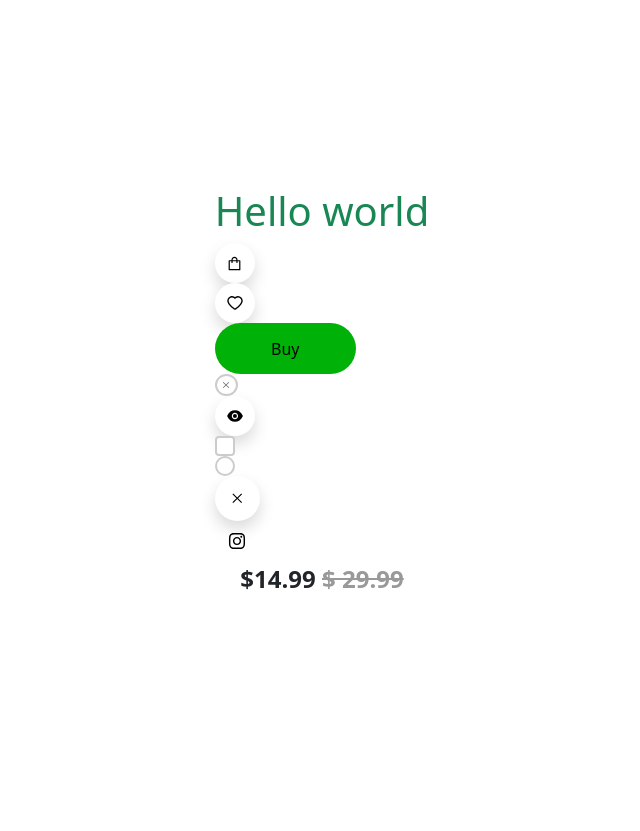
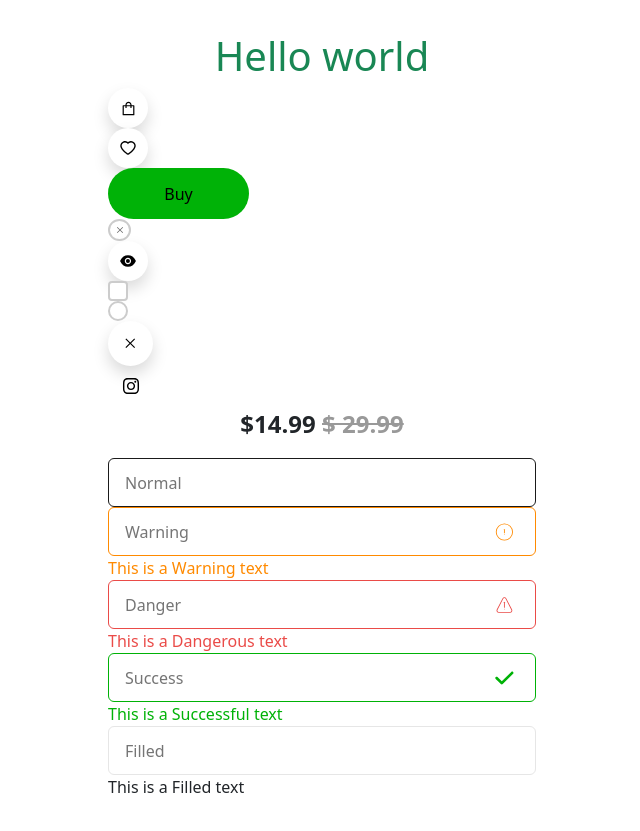
Before and after one commit to NaGit09/Shopery, a React (Vite) app in the folder Shopery/: page / in a window 1280 px wide. Shown: the whole page, without its empty margins (318-958 px from the left). Before the commit the page ends 800 px from the top, so only its background shows below. Built offline with nearby package versions, Linux system fonts and the light colour scheme.

Commit message:
update: add InputField component

```diff
--- a/Shopery/package.json
+++ b/Shopery/package.json
@@ -16,6 +16,7 @@
     "bootstrap": "^5.3.3",
     "react": "^19.0.0",
     "react-dom": "^19.0.0",
+    "react-icons": "^5.5.0",
     "styled-components": "^6.1.15"
   },
   "devDependencies": {
--- a/Shopery/src/App.jsx
+++ b/Shopery/src/App.jsx
@@ -10,21 +10,48 @@ import Radio from "./components/Radio";
 import CloseButton from "./components/CloseButton";
 import Socical from "./components/Socical";
 import Price from "./components/Price";
+import InputField from "./components/common/InputField";
 function App() {
   return (
     <>
       <div className="container">
         <h1 className="text-center text-success">Hello world</h1>
-     <Cart/>
-     <WishList/>
-     <Button content={"Buy"} variant={"btnFill"} size={"large"}/>
-     <Close/>
-     <View/>
-     <CheckBox/>
-     <Radio/>
-     <CloseButton/>
-     <Socical brand={"instagram"}/>
-     <Price price={14.99} sale={29.99} type={"big"}/>
+        <Cart />
+        <WishList />
+        <Button content={"Buy"} variant={"btnFill"} size={"large"} />
+        <Close />
+        <View />
+        <CheckBox />
+        <Radio />
+        <CloseButton />
+        <Socical brand={"instagram"} />
+        <Price price={14.99} sale={29.99} type={"big"} />
+
+        <InputField variant={"normal"} type={"text"} placeholder={`Normal`}/>
+        <InputField
+          variant={"warning"}
+          type={"text"}
+          placeholder={`Warning`}
+          subText={"This is a Warning text"}
+        />
+        <InputField
+          variant={"danger"}
+          type={"text"}
+          placeholder={`Danger`}
+          subText={"This is a Dangerous text"}
+        />
+        <InputField
+          variant={"success"}
+          type={"text"}
+          placeholder={`Success`}
+          subText={"This is a Successful text"}
+        />
+        <InputField
+          variant={"filled"}
+          type={"text"}
+          placeholder={`Filled`}
+          subText={"This is a Filled text"}
+        />
       </div>
     </>
   );
--- /dev/null
+++ b/Shopery/src/components/common/InputField.jsx
@@ -0,0 +1,42 @@
+import React from "react";
+import "../../styles/common/InputField.css";
+import { CiCircleAlert } from "react-icons/ci";
+import { CiWarning } from "react-icons/ci";
+import { FaCheck } from "react-icons/fa6";
+
+const InputField = ({ variant, type, placeholder, style, subText }) => {
+
+  function getIcon(variant) {
+    switch (variant) {
+      case "warning":
+        return (
+          <CiCircleAlert className="icon" style={{ color: `var(--warning)` }} />
+        );
+      case "danger":
+        return (
+          <CiWarning className="icon" style={{ color: `var(--danger)` }} />
+        );
+      case "success":
+        return <FaCheck className="icon" style={{ color: `var(--primary)` }} />;
+    }
+  }
+
+  return (
+    <>
+      <div className="input-container">
+        <input
+          className={variant}
+          type={type}
+          placeholder={placeholder}
+          style={style}
+        />
+        {getIcon(variant)}
+      </div>
+      <label className="input-label" style={{ color: `var(--${variant})` }}>
+        {subText}
+      </label>
+    </>
+  );
+};
+
+export default InputField;
--- a/Shopery/src/index.css
+++ b/Shopery/src/index.css
@@ -2,8 +2,15 @@
   font-family: Inter, system-ui, Avenir, Helvetica, Arial, sans-serif;
   line-height: 1.5;
   font-weight: 400;
+
   --success : #00B207;
   --successDark : #2C742F;
+  --soft-primary : #84D187;
+  --primary : #00B207;
+  --hard-primary: #2C742F;
+  --warning: #FF8A00;
+  --danger: #EA4B48;
+
   color-scheme: light dark;
   color: rgba(255, 255, 255, 0.87);
   background-color: #242424;
--- /dev/null
+++ b/Shopery/src/styles/common/InputField.css
@@ -0,0 +1,55 @@
+.input-container {
+  position: relative;
+  display: flex;
+}
+
+input {
+  outline: none;
+  background-color: #FFFFFF;
+  border-radius: 6px;
+  padding-left: 1em;
+  box-sizing: border-box;
+  height: 49px;
+  width: 428px;
+  border: 1px solid;
+  color: #1A1A1A;
+}
+
+.normal {
+  border-color: #1A1A1A;
+}
+
+.normal:focus {
+  border-color: var(--primary);
+}
+
+.warning {
+  border-color: var(--warning);
+}
+
+.danger {
+  border-color: var(--danger);
+}
+
+.success {
+  border-color: var(--primary);
+}
+
+.filled {
+  border-color: #E6E6E6;
+}
+
+/* Thêm icon cảnh báo */
+.input-container .icon{
+  position: absolute;
+  right: 1em;
+  font-size: 1.3em;
+  /* di chuyển ra giữa */
+  top: 50%;
+  transform: translateY(-50%);
+}
+
+.input-label {
+  display: block;  /* Để label xuống dòng */
+  text-align: left; /* Căn trái */
+}
```
Also changed, not shown: 1 other file (tests, documents, lock files or other folders).
